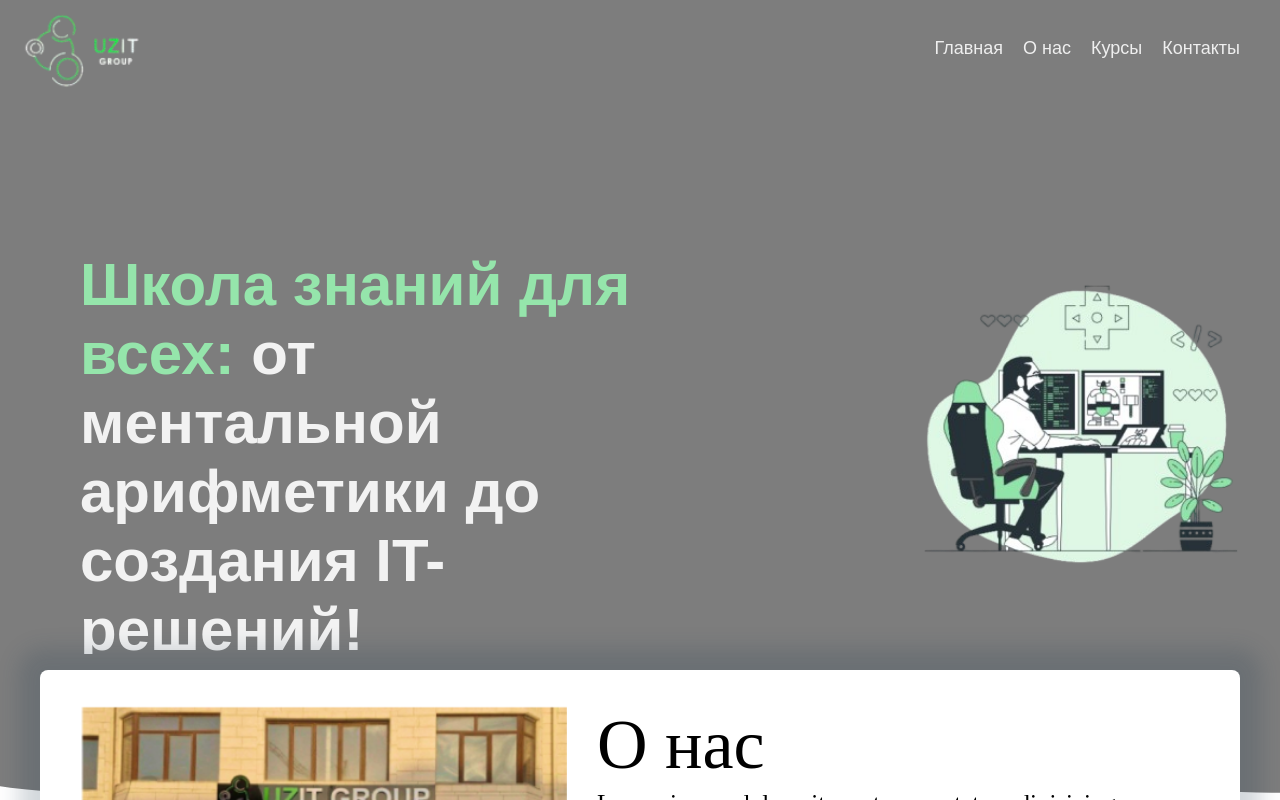
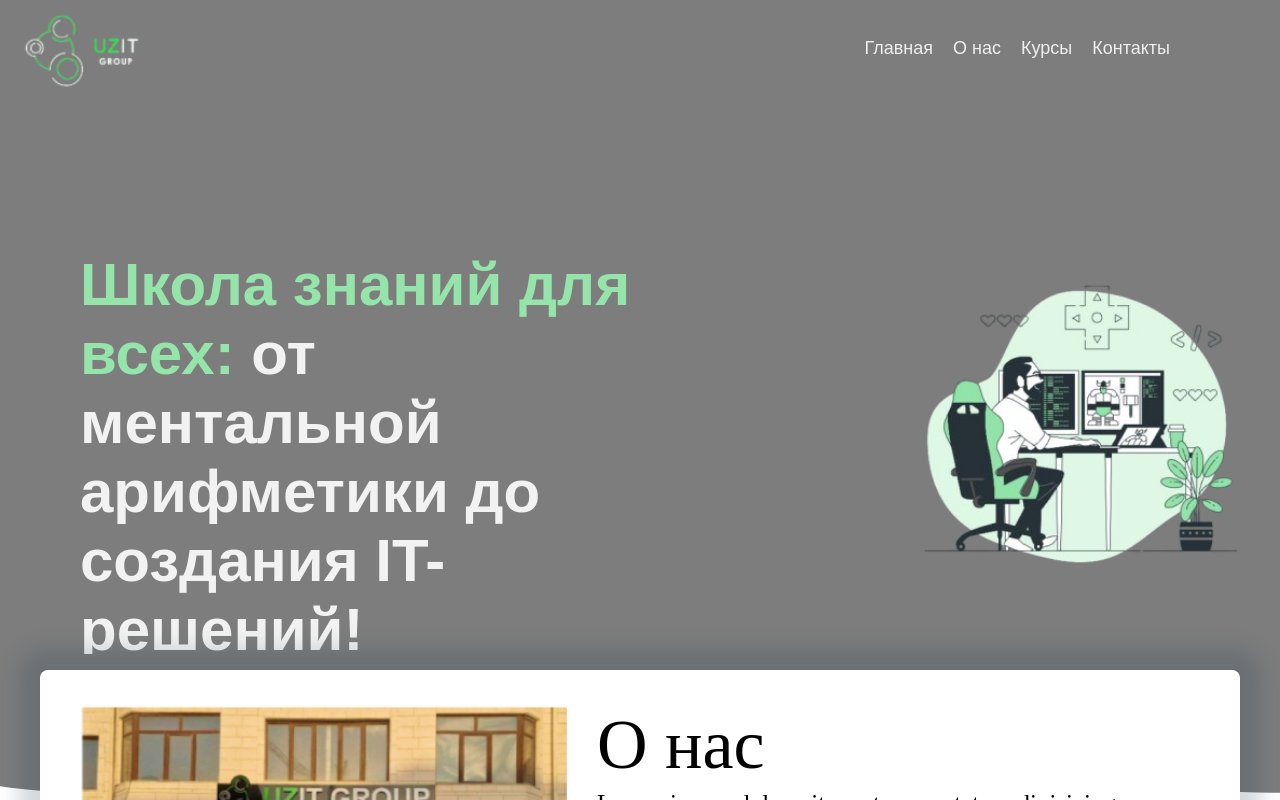
Before and after one commit to ProgrammerUz067/markaz, a React (Vite) app: page / in a window 1280 px wide. Shown: the top 800 px of the page. Built offline with nearby package versions, Linux system fonts and the light colour scheme.

Commit message:
1366 X 768 nav

```diff
--- a/src/components/Navbar/Navbar.css
+++ b/src/components/Navbar/Navbar.css
@@ -121,3 +121,9 @@
     opacity: 0;
   }
 }
+
+@media screen and (max-width: 1366px){
+  .nav .nav-links {
+    margin-right: 100px;
+  }
+}
```
